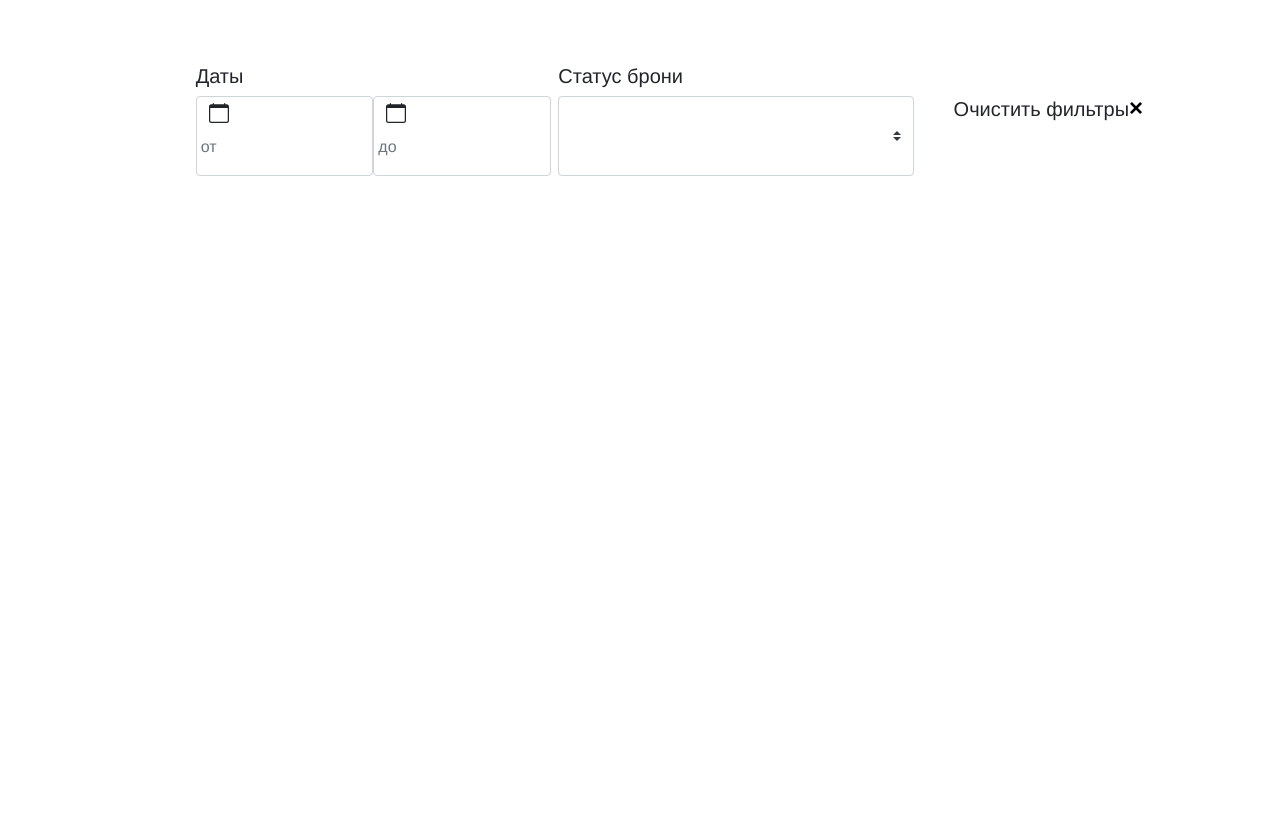
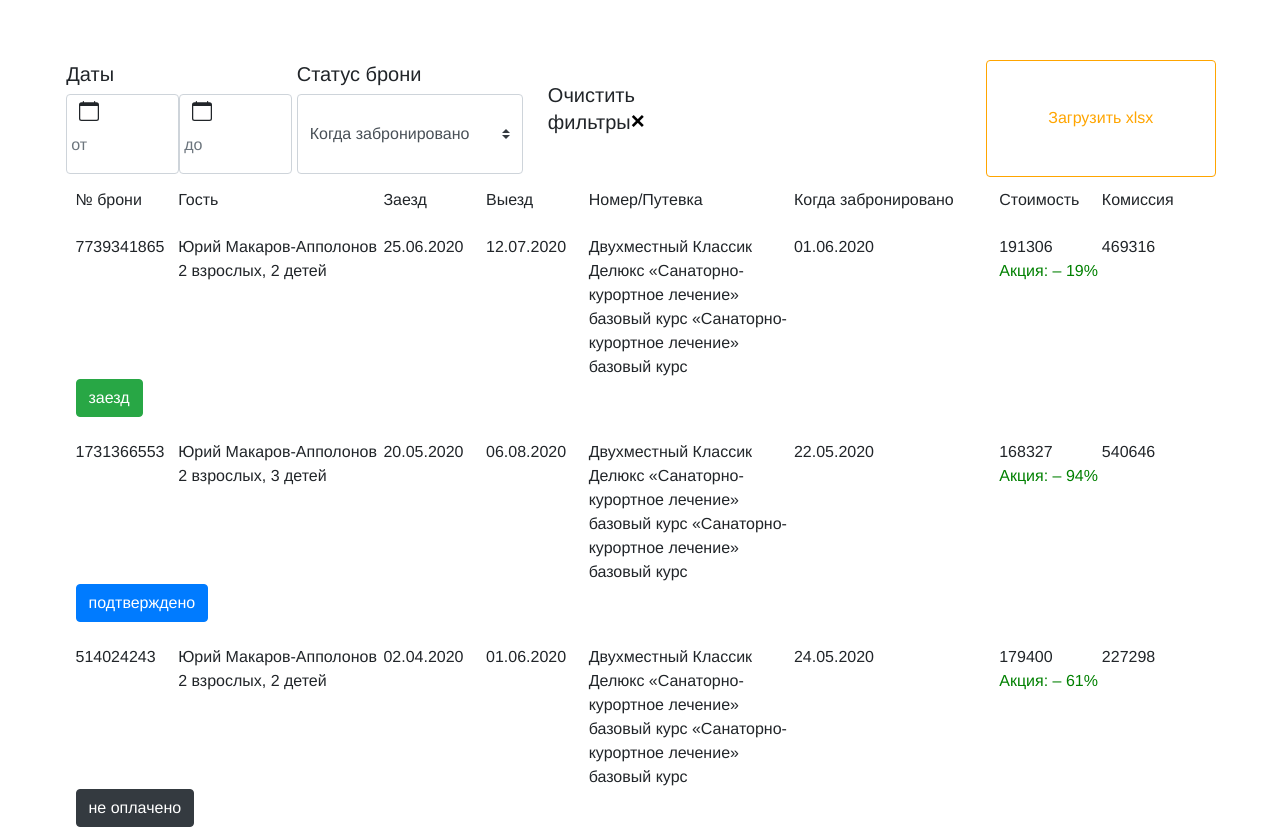
Before and after one commit to tamazyanarsen/testVueTravel, a Vue app: page / in a window 1280 px wide. Before the commit the page ends 800 px from the top, so only its background shows below. Built offline with nearby package versions, Linux system fonts and the light colour scheme.

Commit message:
добавил фильтры и генерацию данных

```diff
--- a/src/App.vue
+++ b/src/App.vue
@@ -21,6 +21,7 @@
         -webkit-font-smoothing: antialiased;
         -moz-osx-font-smoothing: grayscale;
         margin-top: 60px;
-        margin-left: 15%;
+        margin-left: 5%;
+        margin-right: 5%;
     }
 </style>
--- a/src/components/MainFilter.vue
+++ b/src/components/MainFilter.vue
@@ -2,20 +2,23 @@
     <div class="filter">
         <div class="filter-item datepicker-filter">
             <h5>Даты</h5>
-            <b-datepicker class="datepicker" placeholder="от"></b-datepicker>
-            <b-form-datepicker class="datepicker" placeholder="до"></b-form-datepicker>
+            <b-datepicker class="datepicker"
+                          placeholder="от"></b-datepicker>
+            <b-form-datepicker class="datepicker"
+                               placeholder="до"></b-form-datepicker>
         </div>
         <div class="filter-item reservation-status">
             <h5>Статус брони</h5>
-            <b-select class="status">
-                <b-select-option v-for="option in selectOptions" :key="option.id" :value="option.id">{{option.value}}
-                </b-select-option>
-            </b-select>
+            <b-select class="status" v-model="selectedReservation" :options="selectOptions"></b-select>
         </div>
         <div class="filter-clear">
             <h5 class="filter-clear-text">Очистить фильтры</h5>
             <b-btn-close class="filter-clear-button"></b-btn-close>
         </div>
+        <div></div>
+        <b-button variant="light"
+                  class="button-download">Загрузить xlsx
+        </b-button>
     </div>
 </template>
 
@@ -24,38 +27,43 @@
         name: "MainFilter",
         data: function () {
             return {
+                selectedReservation: null,
                 selectOptions: [
                     {
-                        id: 1,
-                        value: 'Все бронирования'
+                        value: null,
+                        text: 'Когда забронировано'
                     },
                     {
-                        id: 2,
-                        value: 'Новые бронирования'
+                        value: 1,
+                        text: 'Все бронирования'
                     },
                     {
-                        id: 3,
-                        value: 'Подтвержденные'
+                        value: 2,
+                        text: 'Новые бронирования'
                     },
                     {
-                        id: 4,
-                        value: 'Отмененные'
+                        value: 3,
+                        text: 'Подтвержденные'
                     },
                     {
-                        id: 5,
-                        value: 'Оплачено'
+                        value: 4,
+                        text: 'Отмененные'
                     },
                     {
-                        id: 6,
-                        value: 'Не оплачено'
+                        value: 5,
+                        text: 'Оплачено'
                     },
                     {
-                        id: 7,
-                        value: 'Заезд'
+                        value: 6,
+                        text: 'Не оплачено'
                     },
                     {
-                        id: 8,
-                        value: 'Не заезд'
+                        value: 7,
+                        text: 'Заезд'
+                    },
+                    {
+                        value: 8,
+                        text: 'Не заезд'
                     }]
             };
         }
@@ -66,17 +74,17 @@
     .datepicker {
         display: inline-block !important;
         width: 50%;
-        height: 10vh;
+        height: 10vh !important;
     }
 
     .filter-item {
         padding: 1%;
-        box-sizing: border-box;;
+        box-sizing: border-box;
     }
 
     .filter {
         display: grid;
-        grid-template-columns: 1fr 1fr 1fr;
+        grid-template-columns: repeat(5, 1fr);
     }
 
     .status {
@@ -91,4 +99,17 @@
     .filter-clear {
         padding: 10%;
     }
+
+    .button-download:hover {
+        background: orange;
+        border: none;
+        outline: none;
+        color: aliceblue;
+    }
+
+    .button-download{
+        background: none;
+        border-color: orange;
+        color: orange;
+    }
 </style>
--- a/src/components/MainPage.vue
+++ b/src/components/MainPage.vue
@@ -1,21 +1,93 @@
 <template>
     <div>
         <main-filter></main-filter>
+        <div class="data-table">
+            <div class="data-grid-caption">
+                <div>№ брони</div>
+                <div style="grid-column: span 2">Гость</div>
+                <div>Заезд</div>
+                <div>Выезд</div>
+                <div style="grid-column: span 2">Номер/Путевка</div>
+                <div style="grid-column: span 2">Когда забронировано</div>
+                <div>Стоимость</div>
+                <div>Комиссия</div>
+            </div>
+            <div class="data-grid"
+                 v-for="item in data"
+                 :key="item.id">
+                <div>{{item.number}}</div>
+                <div style="grid-column: span 2">
+                    {{item.guest}} <br>
+                    {{item.parentsAndKidsCountArray[0]}} взрослых, {{item.parentsAndKidsCountArray[1]}} детей
+                </div>
+                <div>{{item.date[0]}}</div>
+                <div>{{item.date[1]}}</div>
+                <div style="grid-column: span 2">{{item.package}}</div>
+                <div style="grid-column: span 2">{{item.date_reservation}}</div>
+                <div>
+                    {{item.price}} <br>
+                    <div v-if="item.stock"
+                         class="item-stock">
+                        Акция: – {{item.stock}}%
+                    </div>
+                </div>
+                <div>{{item.commission}}</div>
+                <div style="grid-column: span 11">
+                    <b-button :variant="getItemStatusVariant(item.status)">{{item.status}}</b-button>
+                </div>
+            </div>
+        </div>
     </div>
 </template>
 
 <script>
-    import MainFilter from "@/components/MainFilter";
+    import MainFilter from "./MainFilter";
+    import { data } from "../state";
 
     export default {
         name: 'MainPage',
-        components: {MainFilter},
-        props: {
-            msg: String
+        components: { MainFilter },
+        data: function () {
+            return {
+                data: data
+            };
+        },
+        methods: {
+            getItemStatusVariant(status){
+                switch (status) {
+                    case 'новая':
+                        return 'warning';
+                    case 'подтверждено':
+                        return 'primary';
+                    case 'отмена':
+                        return 'secondary';
+                    case 'заезд':
+                        return 'success';
+                    case 'незаезд':
+                        return 'danger';
+                    case 'оплачено':
+                        return 'info';
+                    case 'не оплачено':
+                        return 'dark';
+                }
+            }
         }
     }
 </script>
 
 <style scoped>
+    .data-grid-caption, .data-grid {
+        display: grid;
+        grid-template-columns: repeat(11, 1fr);
+        padding: 1%;
+    }
 
+    .data-grid:hover {
+        background: lightgrey;
+        cursor: pointer;
+    }
+
+    .item-stock {
+        color: green;
+    }
 </style>
--- /dev/null
+++ b/src/state.js
@@ -0,0 +1,49 @@
+import { getRandom, getRandomDates, getRandomStatus } from "./utils";
+
+export const data = [
+    {
+        id: new Date().getTime() + getRandom(-(10 ** 6), 10 ** 6),
+        number: getRandom(1, 10 ** 10),
+        guest: 'Юрий Макаров-Апполонов',
+        stock: getRandom(0, 100),
+        parentsAndKidsCountArray: [getRandom(1, 2), getRandom(0, 3)],
+        date: getRandomDates(),
+        package: `Двухместный Классик Делюкс
+                «Санаторно-курортное лечение» базовый курс
+                «Санаторно-курортное лечение» базовый курс`,
+        date_reservation: getRandomDates()[0],
+        price: getRandom(100, 10 ** 6),
+        commission: getRandom(100, 10 ** 6),
+        status: getRandomStatus()
+    },
+    {
+        id: new Date().getTime() + getRandom(-(10 ** 6), 10 ** 6),
+        number: getRandom(1, 10 ** 10),
+        guest: 'Юрий Макаров-Апполонов',
+        stock: getRandom(0, 100),
+        parentsAndKidsCountArray: [getRandom(1, 2), getRandom(0, 3)],
+        date: getRandomDates(),
+        package: `Двухместный Классик Делюкс
+                «Санаторно-курортное лечение» базовый курс
+                «Санаторно-курортное лечение» базовый курс`,
+        date_reservation: getRandomDates()[0],
+        price: getRandom(100, 10 ** 6),
+        commission: getRandom(100, 10 ** 6),
+        status: getRandomStatus()
+    },
+    {
+        id: new Date().getTime() + getRandom(-(10 ** 6), 10 ** 6),
+        number: getRandom(1, 10 ** 10),
+        guest: 'Юрий Макаров-Апполонов',
+        stock: getRandom(0, 100),
+        parentsAndKidsCountArray: [getRandom(1, 2), getRandom(0, 3)],
+        date: getRandomDates(),
+        package: `Двухместный Классик Делюкс
+                «Санаторно-курортное лечение» базовый курс
+                «Санаторно-курортное лечение» базовый курс`,
+        date_reservation: getRandomDates()[0],
+        price: getRandom(100, 10 ** 6),
+        commission: getRandom(100, 10 ** 6),
+        status: getRandomStatus()
+    }
+];
--- /dev/null
+++ b/src/utils/index.js
@@ -0,0 +1,16 @@
+export function getRandom(min, max) {
+    return Math.round(Math.random() * (max - min) + min);
+}
+
+export function getRandomDates() {
+    return [new Date(`${getRandom(5, 9)}.${getRandom(1, 30)}.2020`),
+        new Date(`${getRandom(4, 6)}.${getRandom(1, 30)}.2020`)].sort((a, b) => {
+        return a < b ? -1
+            : a === b ? 0 : 1
+    }).map(e => e.toISOString().split('T')[0].split('-').reverse().join('.'));
+}
+
+export function getRandomStatus() {
+    const arr = ['новая', 'отмена', 'заезд', 'незаезд', 'подтверждено', 'оплачено', 'не оплачено'];
+    return arr[Math.floor(Math.random() * arr.length)];
+}
```
